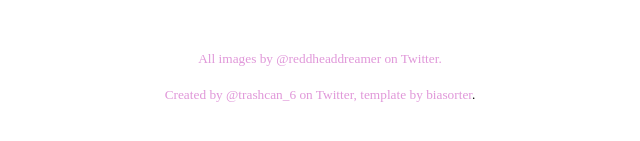
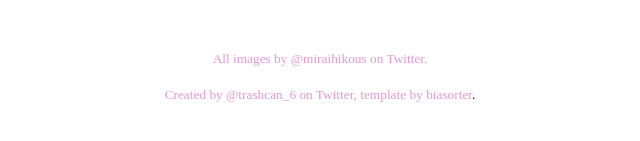
Before and after one commit to Ayakaeru/Ayakaeru.github.io, a plain HTML site: page index.html in a window 1280 px wide. Shown: the part 457-598 px from the top of the page, 320-960 px from the left. Drawn offline with Linux system fonts and the light colour scheme.

Commit message:
Kakumei no Shizoku Sorter
Gracias Basi por arreglar el code

```diff
--- a/index.html
+++ b/index.html
@@ -704,7 +704,7 @@
         //-->
     </script>
     <p class="other">
-        <center><small><br /><br /> <a href="https://twitter.com/reddheaddreamer">All images by @reddheaddreamer on Twitter.</a><br /><br/> <a href="https://twitter.com/trashcan_6">Created by @trashcan_6 on Twitter, </a> <a href="http://biasorter.tumblr.com/">template by biasorter</a>.
+        <center><small><br /><br /> <a href="https://twitter.com/miraihikous">All images by @miraihikous on Twitter.</a><br /><br/> <a href="https://twitter.com/trashcan_6">Created by @trashcan_6 on Twitter, </a> <a href="http://biasorter.tumblr.com/">template by biasorter</a>.
 </small></center>
         </small>
     </p>
```
Also changed, not shown: img/Saigo Chibi Icon.png (added), img/Yuuko Chibi Icon.png (added).
